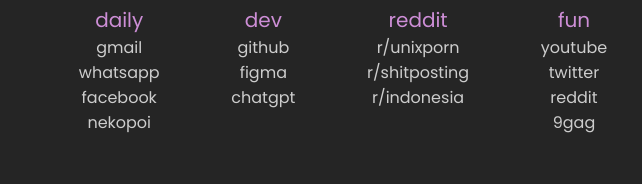
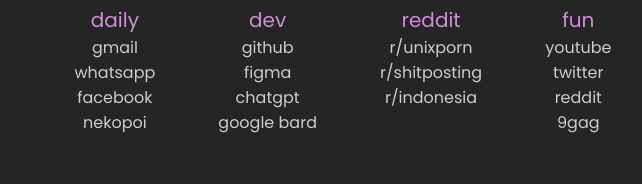
Before and after one commit to adamjatim/custom-newtab, a plain HTML site: page index.html in a window 1280 px wide. Shown: the part 370-554 px from the top of the page, 497-1139 px from the left. Drawn offline with Linux system fonts and the light colour scheme.

Commit message:
update add content google bard

```diff
--- a/index.html
+++ b/index.html
@@ -1,5 +1,6 @@
 <!DOCTYPE html>
 <html lang="en">
+
 <head>
     <meta charset="UTF-8">
     <meta http-equiv="X-UA-Compatible" content="IE=edge">
@@ -9,10 +10,12 @@
     <link href='https://fonts.googleapis.com/css?family=Poppins' rel='stylesheet'>
     <script src="script.js"></script>
 </head>
+
 <body>
     <div class="main">
         <div class="image">
-            <img src="https://avatars.githubusercontent.com/u/64738673?s=400&u=b6b303dd2887e07a3457eea6329252eee4ed2653&v=1" alt="">
+            <img src="https://avatars.githubusercontent.com/u/64738673?s=400&u=b6b303dd2887e07a3457eea6329252eee4ed2653&v=1"
+                alt="">
         </div>
         <div class="content">
             <div class="greeting">
@@ -35,6 +38,7 @@
                     <li><a href="https://github.com/">github</a></li>
                     <li><a href="https://www.figma.com/">figma</a></li>
                     <li><a href="https://chat.openai.com/chat">chatgpt</a></li>
+                    <li><a href="https://bard.google.com">google bard</a></li>
                 </ul>
                 <ul>
                     <a>reddit</a>
@@ -53,4 +57,5 @@
         </div>
     </div>
 </body>
+
 </html>
```
